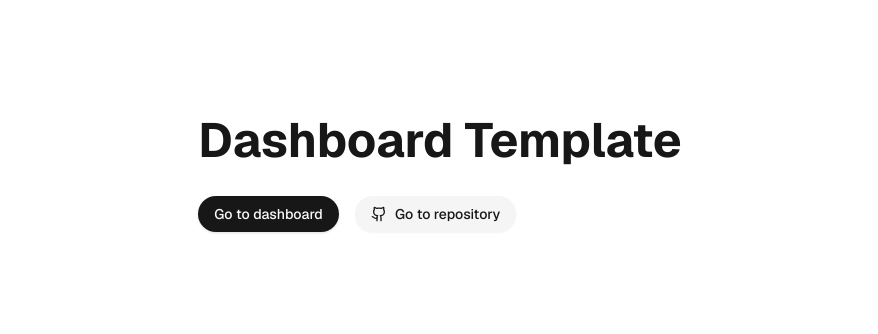
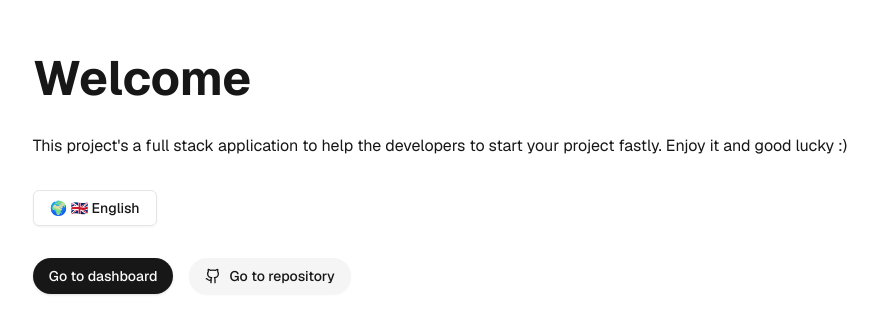
Before and after one commit to enriqueprieto/nextjs-shadcn-prisma-auth-dashboard-template, a Next.js app: page / in a window 1280 px wide. Shown: the part 226-560 px from the top of the page, without its empty margins (200-1078 px from the left). Built offline with nearby package versions, Linux system fonts and the light colour scheme.

Commit message:
chore: done setup translation and translate homepage

```diff
--- /dev/null
+++ b/src/layouts/app.tsx
@@ -0,0 +1,19 @@
+import { AppSidebar } from "@/components/appsidebar";
+import { SidebarInset, SidebarProvider, SidebarTrigger } from "@/components/ui/sidebar";
+import { Toaster } from "@/components/ui/toaster";
+import { getStaticPropsWithIntl } from "@/lib/getStaticPropsWithIntl";
+import { ReactNode } from "react";
+
+interface LayoutProps {
+    children?: ReactNode;
+}
+
+export const getStaticProps = getStaticPropsWithIntl();
+
+export default function AppLayout({children}: LayoutProps) {
+    return (
+        <div className="app-layout">
+            {children}
+        </div>
+    );
+}
--- a/src/lib/getStaticPropsWithIntl.ts
+++ b/src/lib/getStaticPropsWithIntl.ts
@@ -1,6 +1,7 @@
 import { GetStaticProps } from 'next';
 
 export const getStaticPropsWithIntl = (namespace?: string): GetStaticProps => async ({ locale }) => {
+    console.log('getStaticPropsWithIntl stated =====>', Date.now());
     let messages = (await import(`../locales/${locale || 'en'}.json`)).default;
     if (namespace && messages[namespace]) {
         messages = messages[namespace];
--- a/src/locales/en.json
+++ b/src/locales/en.json
@@ -1,3 +1,10 @@
 {
-    "welcome": "Hello World!"
+    "common": {
+        "github_button_label": "Go to repository",
+        "dashboard_button_label": "Go to dashboard"
+    },
+    "Home": {
+        "title": "Welcome",
+        "description": "This project's a full stack application to help the developers to start your project fastly. Enjoy it and good lucky :)"
+    }
 }
--- a/src/locales/pt.json
+++ b/src/locales/pt.json
@@ -1,3 +1,10 @@
 {
-    "welcome": "Olá Mundo!"
+    "common": {
+        "github_button_label": "Ir para o repositório",
+        "dashboard_button_label": "Ir para o dashboard"
+    },
+    "Home": {
+        "title": "Bem vindo",
+        "description": "Este projeto é uma aplicação completa para ajudar desenvolvedores a começar seus projetos rapidamento. Aproveite e boa sorte :)"
+    }
 }
--- a/src/pages/_app.tsx
+++ b/src/pages/_app.tsx
@@ -3,6 +3,7 @@ import {NextIntlClientProvider} from 'next-intl';
 import { SessionProvider } from "next-auth/react";
 import type { AppProps } from "next/app";
 import { useRouter } from "next/router";
+import AppLayout from "@/layouts/app";
 
 export default function App({ Component, pageProps: { session, ...pageProps} }: AppProps) {
   const router = useRouter();
@@ -14,7 +15,9 @@ export default function App({ Component, pageProps: { session, ...pageProps} }:
       messages={pageProps.messages}
     >
       <SessionProvider session={session}>
-        <Component {...pageProps} />
+        <AppLayout>
+          <Component {...pageProps} />
+        </AppLayout>
       </SessionProvider>
     </NextIntlClientProvider>
   )
--- a/src/pages/index.tsx
+++ b/src/pages/index.tsx
@@ -1,11 +1,10 @@
-import Image from "next/image";
 import { Geist, Geist_Mono } from "next/font/google";
 import Link from "next/link";
 import { Button } from "@/components/ui/button";
 import { Github } from "lucide-react";
 import { useTranslations } from "next-intl";
+import LanguageSwitcher from "@/components/LanguageSwitcher";
 import { getStaticPropsWithIntl } from "@/lib/getStaticPropsWithIntl";
-import LanguageSwitcher from "@/components/LanguageSwitcher";
 
 const geistSans = Geist({
   variable: "--font-geist-sans",
@@ -26,7 +25,10 @@ export default function Home() {
       className={`${geistSans.variable} ${geistMono.variable} grid grid-rows-[20px_1fr_20px] items-center justify-items-center min-h-screen p-8 pb-20 gap-16 sm:p-20 font-[family-name:var(--font-geist-sans)]`}
     >
       <main className="flex flex-col gap-8 row-start-2 items-center sm:items-start">
-        <h1 className="text-5xl font-bold">Dashboard Template</h1>
+        <h1 className="text-5xl font-bold">{t('Home.title')}</h1>
+        <p>{t('Home.description')}</p>
+
+        <LanguageSwitcher />
 
         <div className="flex gap-4 items-center flex-col sm:flex-row">
           <Button
@@ -38,7 +40,7 @@ export default function Home() {
               href="/dashboard"
               target="_blank"
             >
-              Go to dashboard
+              {t('common.dashboard_button_label')}
             </Link>
           </Button>
 
@@ -54,7 +56,7 @@ export default function Home() {
             >
               <Github />
 
-              Go to repository
+              {t('common.github_button_label')}
             </Link>
           </Button>
         </div>
```
Also changed, not shown: src/layouts/dashboard.tsx (+4 -3 lines).
